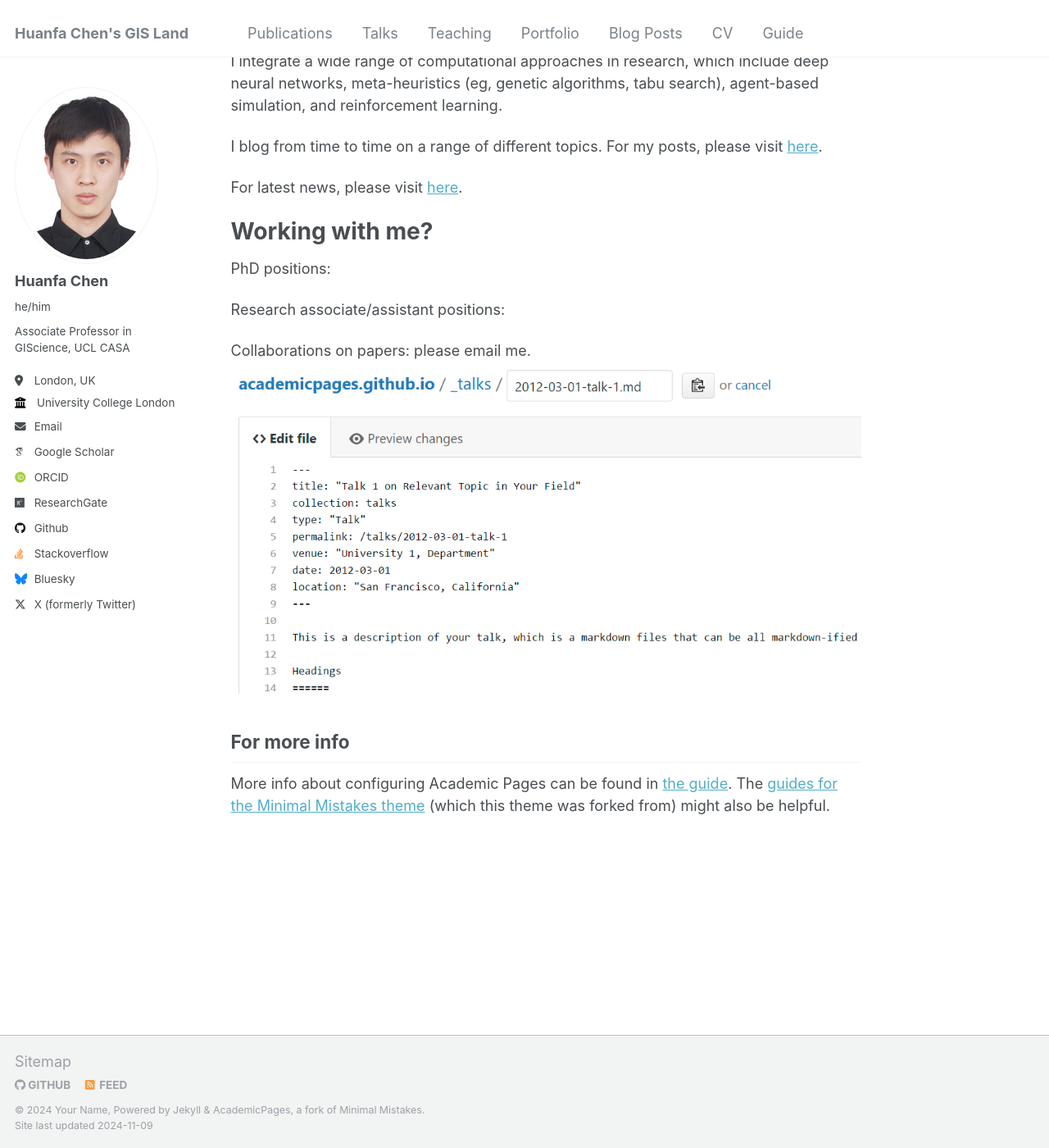
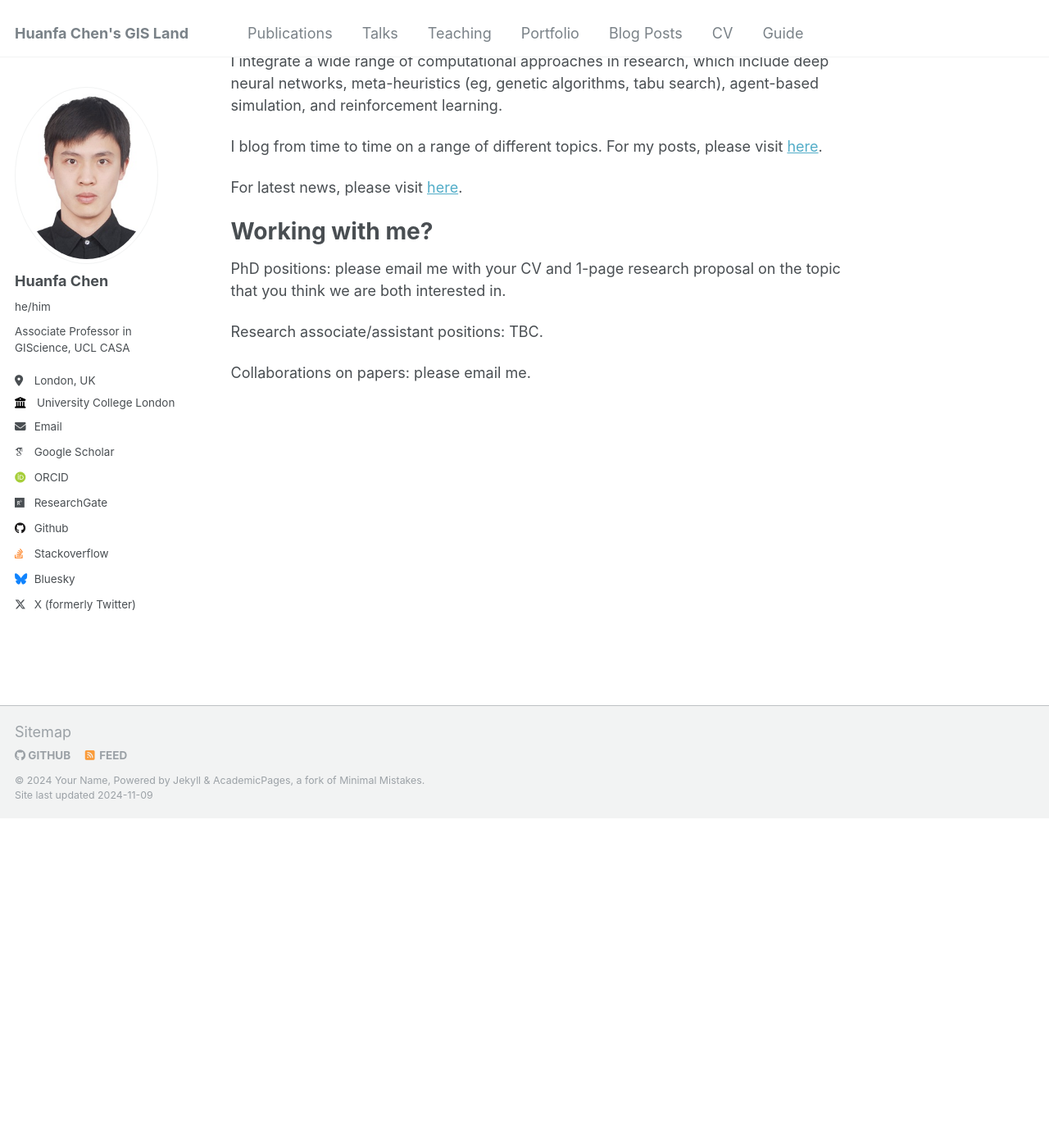
Before and after one commit to huanfachen/huanfachen.github.io, a Jekyll site: the page built from _pages/about.md, in a window 1280 px wide and 1400 px high, scrolled down 402 px. Shown: the whole window at 82% size. Built offline with Jekyll 4.4.1, drawn with Linux system fonts in a browser that asks for light colours; some web fonts are replaced.

Commit message:
update about page

```diff
--- a/_pages/about.md
+++ b/_pages/about.md
@@ -21,13 +21,8 @@ For latest news, please visit [here]().
 
 # Working with me?
 
-PhD positions:
+PhD positions: please email me with your CV and 1-page research proposal on the topic that you think we are both interested in.
 
-Research associate/assistant positions:
+Research associate/assistant positions: TBC.
 
 Collaborations on papers: please email me.
-![Editing a markdown file for a talk](/images/editing-talk.png)
-
-For more info
-------
-More info about configuring Academic Pages can be found in [the guide](https://academicpages.github.io/markdown/). The [guides for the Minimal Mistakes theme](https://mmistakes.github.io/minimal-mistakes/docs/configuration/) (which this theme was forked from) might also be helpful.
```
